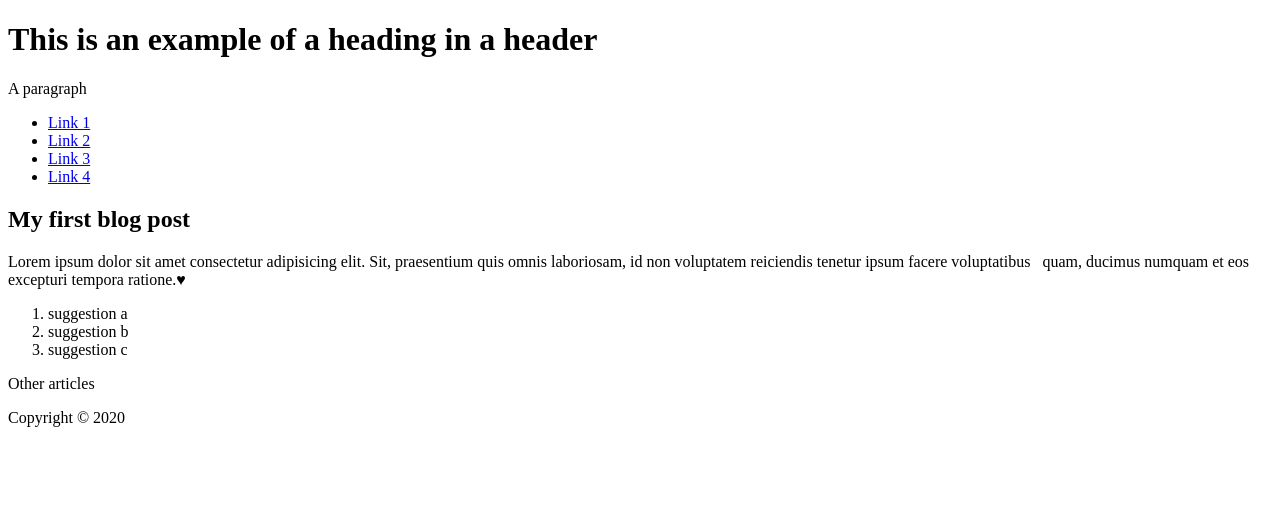
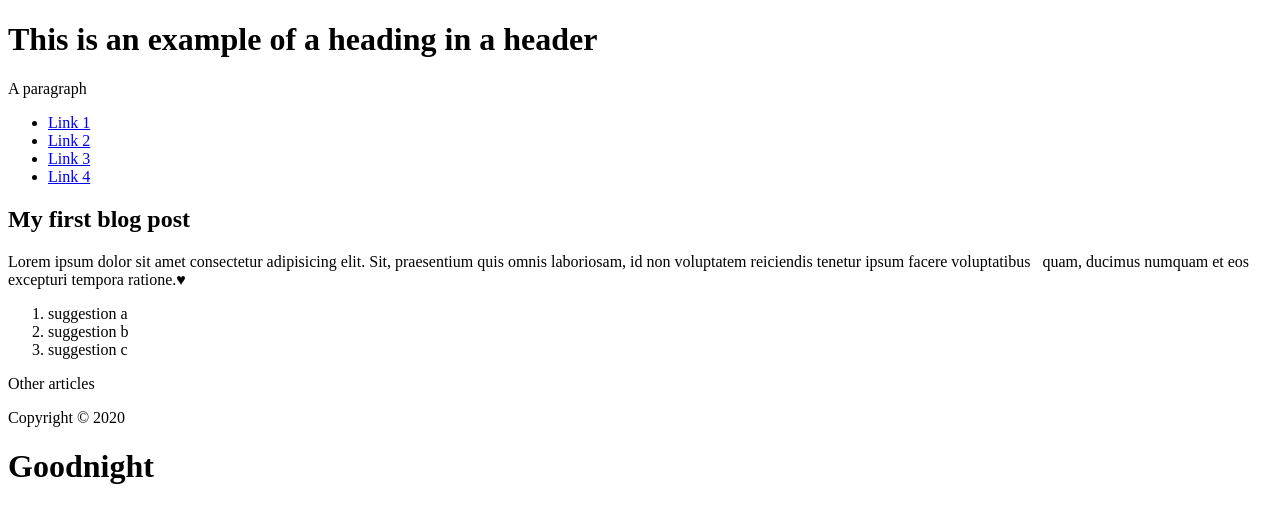
Before and after one commit to scsu-clarkm1/github-introduction-mellow41-3776N, a plain HTML site: page index.html in a window 1280 px wide. Drawn offline with Linux system fonts and the light colour scheme.

Commit message:
this is to commit.

```diff
--- a/index.html
+++ b/index.html
@@ -43,5 +43,8 @@
 <footer>
     <p>Copyright &copy; 2020</p>
 </footer>
+<body>
+    <h1>Goodnight</h1>
+</body>
     </body>
     </html>
```
